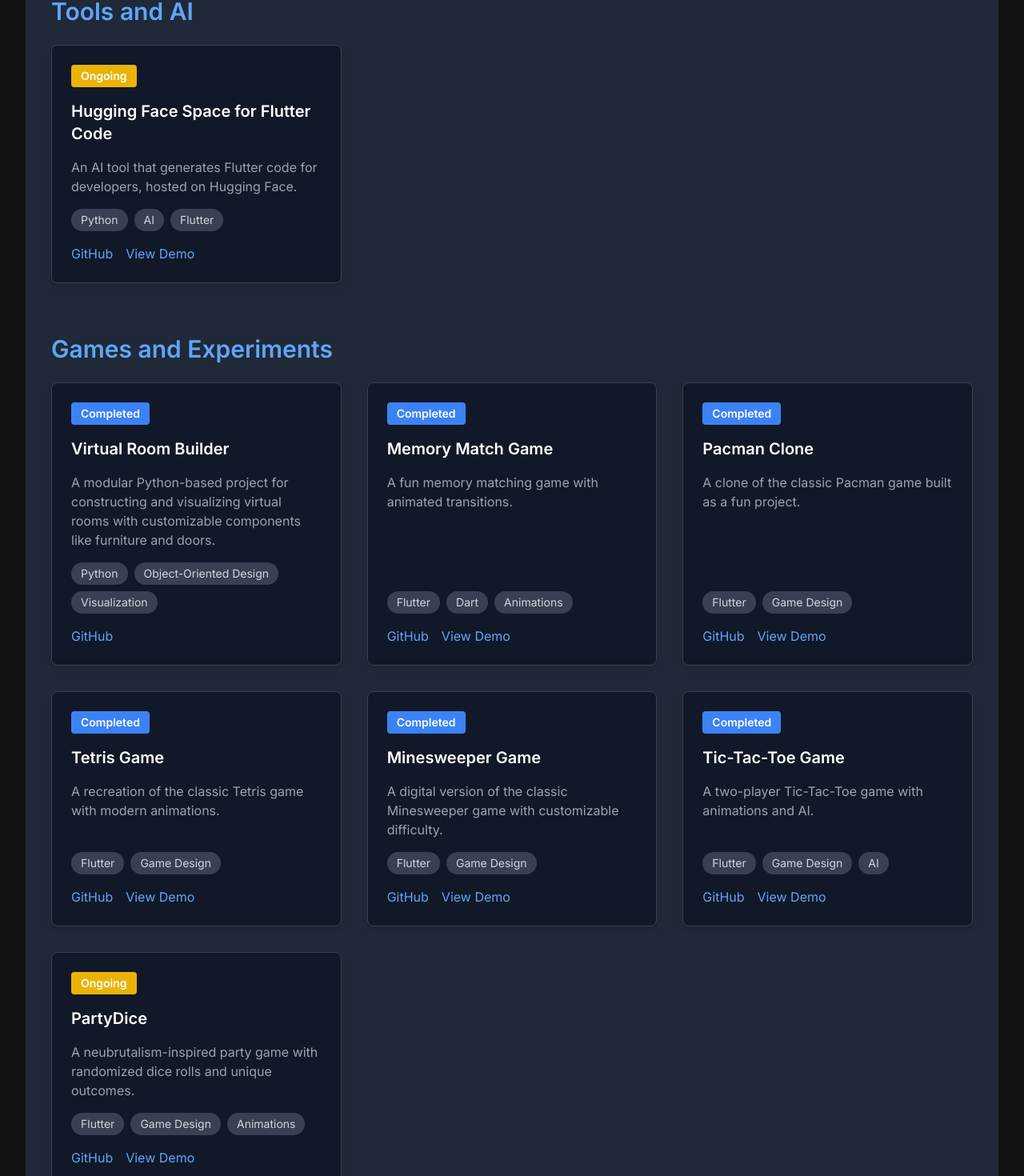
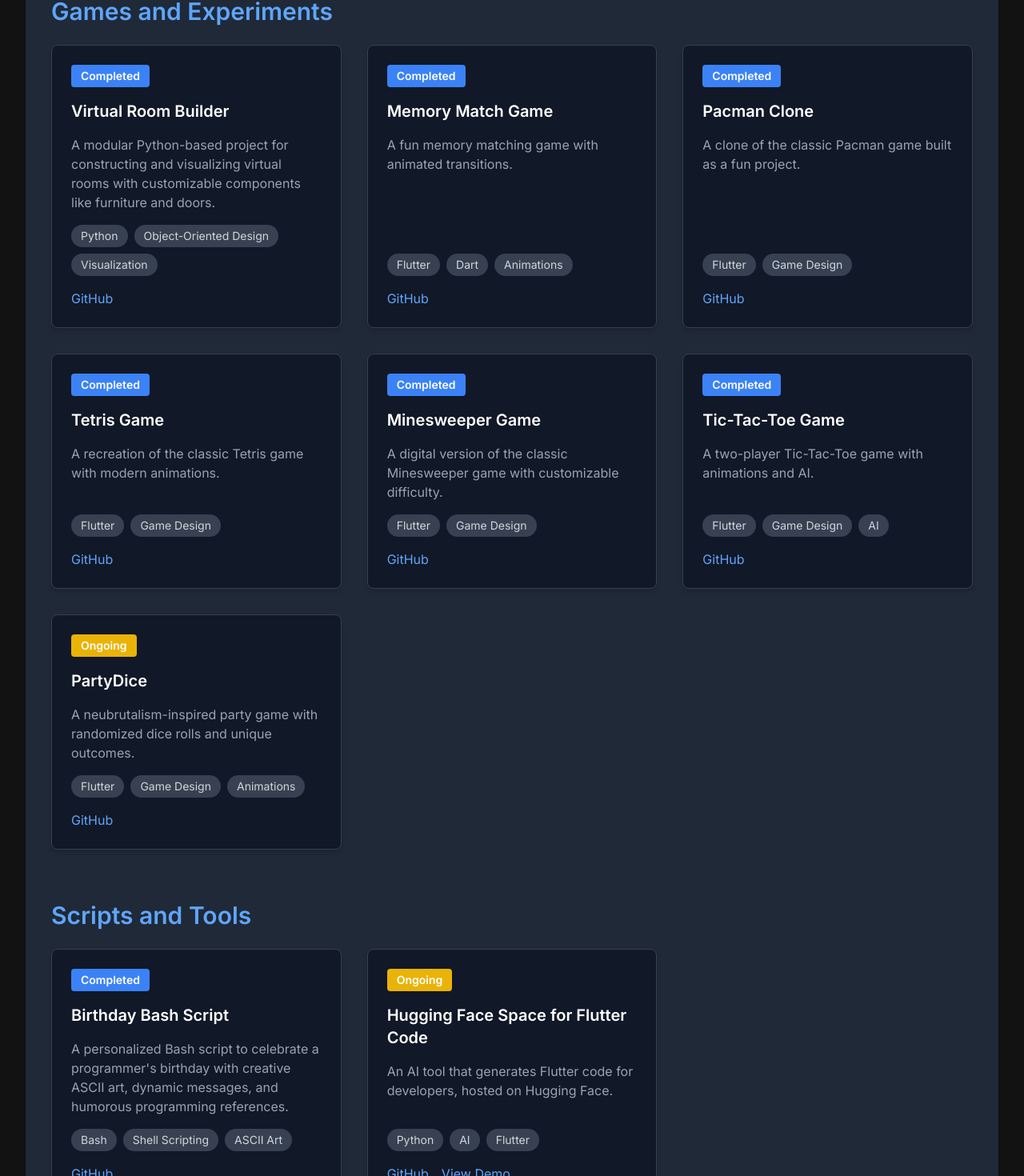
Before and after one commit to Cod-e-Codes/my-portfolio, a React (Vite) app: page /all-projects in a window 1280 px wide. Shown: the part 2216-3686 px from the top of the page at 80% size. Built offline with nearby package versions, Linux system fonts and the light colour scheme.

Commit message:
Update projects

```diff
--- a/src/components/ProjectsPage.tsx
+++ b/src/components/ProjectsPage.tsx
@@ -69,7 +69,6 @@ const projects: Projects = {
             description: 'A fun quiz game built with Flutter and a graffiti-style UI.',
             status: 'Ongoing',
             github: 'https://github.com/Cod-e-Codes/rap-lyrics-game',
-            demo: '#',
             technologies: ['Flutter', 'Dart', 'Animations'],
         },
         {
@@ -112,15 +111,14 @@ const projects: Projects = {
             title: 'Guitar Tabs Editor',
             description: 'An app for creating and sharing guitar tabs.',
             status: 'Completed',
-            github: '#',
+            github: 'https://github.com/Cod-e-Codes/guitar-tabs-editor',
             technologies: ['Flutter', 'Dart', 'Audio Features'],
         },
         {
             title: 'Interactive Business Card App',
             description: 'A dynamic business card app with flip card animations, QR code sharing, and modern UI design, built using Flutter.',
             status: 'Ongoing',
-            github: '#',
-            demo: '#',
+            github: 'https://github.com/Cod-e-Codes/business-card',
             technologies: ['Flutter', 'Dart', 'Animations', 'QR Code', 'Material 3'],
         },
         {
@@ -128,18 +126,7 @@ const projects: Projects = {
             description: 'A hands-free kitchen assistant app with voice commands, meal planning, pantry management, and Lottie animations.',
             status: 'Ongoing',
             github: 'https://github.com/Cod-e-Codes/KitJinn',
-            demo: '#',
             technologies: ['Flutter', 'Dart', 'Voice Recognition', 'Lottie Animations', 'Material 3'],
-        },
-    ],
-    "Tools and AI": [
-        {
-            title: 'Hugging Face Space for Flutter Code',
-            description: 'An AI tool that generates Flutter code for developers, hosted on Hugging Face.',
-            status: 'Ongoing',
-            github: '#',
-            demo: '#',
-            technologies: ['Python', 'AI', 'Flutter'],
         },
     ],
     "Games and Experiments": [
@@ -147,7 +134,7 @@ const projects: Projects = {
             title: 'Virtual Room Builder',
             description: 'A modular Python-based project for constructing and visualizing virtual rooms with customizable components like furniture and doors.',
             status: 'Completed',
-            github: '#',
+            github: 'https://github.com/Cod-e-Codes/virtual-room-builder',
             technologies: ['Python', 'Object-Oriented Design', 'Visualization'],
         },
         {
@@ -155,7 +142,6 @@ const projects: Projects = {
             description: 'A fun memory matching game with animated transitions.',
             status: 'Completed',
             github: 'https://github.com/Cod-e-Codes/memory-game',
-            demo: '#',
             technologies: ['Flutter', 'Dart', 'Animations'],
         },
         {
@@ -163,7 +149,6 @@ const projects: Projects = {
             description: 'A clone of the classic Pacman game built as a fun project.',
             status: 'Completed',
             github: 'https://github.com/Cod-e-Codes/pacman-clone',
-            demo: '#',
             technologies: ['Flutter', 'Game Design'],
         },
         {
@@ -171,7 +156,6 @@ const projects: Projects = {
             description: 'A recreation of the classic Tetris game with modern animations.',
             status: 'Completed',
             github: 'https://github.com/Cod-e-Codes/tetris',
-            demo: '#',
             technologies: ['Flutter', 'Game Design'],
         },
         {
@@ -179,7 +163,6 @@ const projects: Projects = {
             description: 'A digital version of the classic Minesweeper game with customizable difficulty.',
             status: 'Completed',
             github: 'https://github.com/Cod-e-Codes/minesweeper',
-            demo: '#',
             technologies: ['Flutter', 'Game Design'],
         },
         {
@@ -187,7 +170,6 @@ const projects: Projects = {
             description: 'A two-player Tic-Tac-Toe game with animations and AI.',
             status: 'Completed',
             github: 'https://github.com/Cod-e-Codes/tictactoe',
-            demo: '#',
             technologies: ['Flutter', 'Game Design', 'AI'],
         },
         {
@@ -195,7 +177,6 @@ const projects: Projects = {
             description: 'A neubrutalism-inspired party game with randomized dice rolls and unique outcomes.',
             status: 'Ongoing',
             github: 'https://github.com/Cod-e-Codes/PartyDice',
-            demo: '#',
             technologies: ['Flutter', 'Game Design', 'Animations'],
         },
     ],
@@ -206,6 +187,14 @@ const projects: Projects = {
             status: 'Completed',
             github: 'https://github.com/Cod-e-Codes/programmer-girlfriend',
             technologies: ['Bash', 'Shell Scripting', 'ASCII Art'],
+        },
+        {
+            title: 'Hugging Face Space for Flutter Code',
+            description: 'An AI tool that generates Flutter code for developers, hosted on Hugging Face.',
+            status: 'Ongoing',
+            github: '#',
+            demo: '#',
+            technologies: ['Python', 'AI', 'Flutter'],
         },
     ],
 };
```
